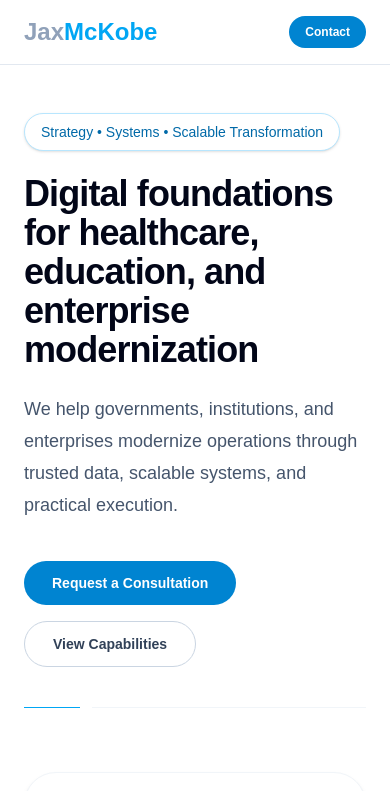
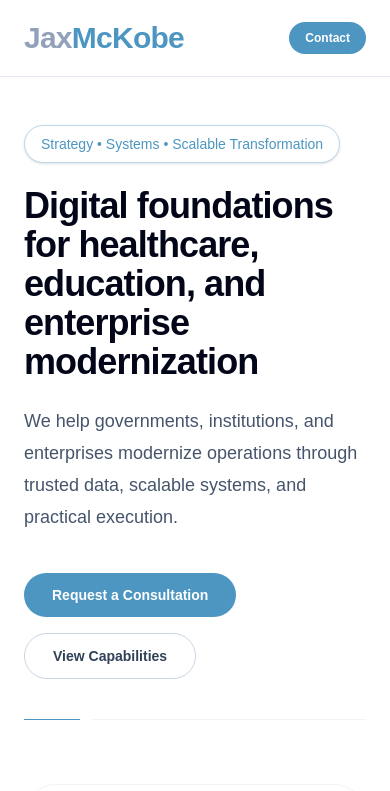
Before and after one commit to playswithguru/jaxmckobe, a Next.js app: page / in a window 390 px wide. Shown: the top 791 px of the page. Built offline with nearby package versions, Linux system fonts and the light colour scheme.

Commit message:
Fix mobile navbar CTA and UI improvements

```diff
--- a/app/page.tsx
+++ b/app/page.tsx
@@ -132,57 +132,61 @@ export default function HomePage() {
   return (
     <div className="min-h-screen bg-white text-slate-900">
       <header className="w-full border-b border-slate-200 bg-white">
-      <div className="mx-auto flex max-w-7xl items-center justify-between px-6 py-4">
+        <div className="mx-auto flex max-w-7xl items-center justify-between px-6 py-5">
+          <a href="#" className="shrink-0 leading-none">
+            <div className="text-3xl font-semibold tracking-tight md:text-4xl">
+              <span className="text-slate-400">Jax</span>
+              <span className="text-[#4C96C1]">McKobe</span>
+            </div>
+          </a>
 
-        {/* LOGO */}
-        <div className="text-2xl font-semibold text-slate-900">
-          <span className="text-slate-400">Jax</span>
-          <span className="text-sky-500">McKobe</span>
-        </div>
-
-        {/* NAV LINKS (hidden on mobile) */}
-        <nav className="hidden md:flex items-center gap-8 text-sm font-medium text-slate-600">
-          <a href="#capabilities" className="hover:text-slate-900">Capabilities</a>
-          <a href="#focus" className="hover:text-slate-900">Focus Areas</a>
-          <a href="#about" className="hover:text-slate-900">About</a>
-          <a href="#leadership" className="hover:text-slate-900">Leadership</a>
-          <a href="#contact" className="hover:text-slate-900">Contact</a>
+          <nav className="hidden items-center gap-8 text-sm font-medium text-slate-600 md:flex">
+            <a href="#capabilities" className="hover:text-slate-900">
+              Capabilities
+            </a>
+            <a href="#focus-areas" className="hover:text-slate-900">
+              Focus Areas
+            </a>
+            <a href="#about" className="hover:text-slate-900">
+              About
+            </a>
+            <a href="#leadership" className="hover:text-slate-900">
+              Leadership
+            </a>
+            <a href="#contact" className="hover:text-slate-900">
+              Contact
+            </a>
           </nav>
 
-        {/* CTA BUTTON */}
           <div>
-          {/* MOBILE: SMALL BUTTON */}
             <a
               href="#contact"
-            className="inline-flex md:hidden rounded-full bg-sky-600 px-4 py-2 text-xs font-semibold text-white"
+              className="inline-flex rounded-full bg-[#4C96C1] px-4 py-2 text-xs font-semibold text-white md:hidden"
             >
               Contact
             </a>
 
-          {/* DESKTOP: FULL BUTTON */}
             <a
               href="#contact"
-            className="hidden md:inline-flex rounded-full bg-sky-600 px-6 py-3 text-sm font-semibold text-white shadow-sm transition hover:bg-sky-700"
+              className="hidden rounded-full bg-[#4C96C1] px-6 py-3 text-sm font-semibold text-white shadow-sm transition hover:bg-[#4C96C1] md:inline-flex"
             >
               Request Consultation
             </a>
           </div>
-
         </div>
       </header>
 
       <section className="relative bg-white">
-        <div className="absolute inset-0 -z-10 bg-[radial-gradient(circle_at_top,rgba(14,165,233,0.08),transparent_50%)]" />
+        <div className="absolute inset-0 -z-10 bg-[radial-gradient(circle_at_top,rgba(95,168,211,0.10),transparent_50%)]" />
 
         <div className="mx-auto grid max-w-7xl grid-cols-1 gap-16 px-6 py-12 md:py-16 lg:grid-cols-2">
           <div>
-            <div className="mb-6 inline-flex w-fit rounded-full border border-sky-200 bg-white px-4 py-2 text-sm font-medium text-sky-700 shadow-sm">
+            <div className="mb-6 inline-flex w-fit rounded-full border border-[#B9D9EC] bg-white px-4 py-2 text-sm font-medium text-[#4C96C1] shadow-sm">
               Strategy • Systems • Scalable Transformation
             </div>
 
-            <h1 className="max-w-2xl text-4xl md:text-5xl lg:text-6xl font-semibold tracking-tight leading-[1.08] text-slate-950">
-              Digital foundations for healthcare,
-              education, and enterprise modernization
+            <h1 className="max-w-2xl text-4xl font-semibold leading-[1.08] tracking-tight text-slate-950 md:text-5xl lg:text-6xl">
+              Digital foundations for healthcare, education, and enterprise modernization
             </h1>
 
             <p className="mt-6 max-w-xl text-lg leading-8 text-slate-600">
@@ -192,7 +196,7 @@ export default function HomePage() {
             <div className="mt-10 flex flex-wrap gap-4">
               <a
                 href="#contact"
-                className="rounded-full bg-sky-600 px-7 py-3 text-sm font-semibold text-white transition hover:bg-sky-700"
+                className="rounded-full bg-[#4C96C1] px-7 py-3 text-sm font-semibold text-white transition hover:bg-[#4C96C1]"
               >
                 Request a Consultation
               </a>
@@ -203,8 +207,9 @@ export default function HomePage() {
                 View Capabilities
               </a>
             </div>
-            <div className="mt-10 flex items-center max-w-xl">
-            <div className="h-px w-14 bg-sky-500" />
+
+            <div className="mt-10 flex max-w-xl items-center">
+              <div className="h-px w-14 bg-[#4C96C1]" />
               <div className="ml-3 h-px flex-1 bg-slate-100" />
             </div>
           </div>
@@ -222,7 +227,7 @@ export default function HomePage() {
                 </div>
 
                 <div className="rounded-2xl bg-blue-50 p-5">
-                  <p className="text-xs font-semibold uppercase tracking-wide text-blue-700">
+                  <p className="text-xs font-semibold uppercase tracking-wide text-[#3F8FC0]">
                     Education
                   </p>
                   <p className="mt-1 text-sm leading-7 text-slate-700">
@@ -244,7 +249,7 @@ export default function HomePage() {
         </div>
       </section>
 
-      <section className="mx-auto max-w-7xl px-6 pt-10 pb-20">
+      <section className="mx-auto max-w-7xl px-6 pb-20 pt-10">
         <div className="max-w-3xl">
           <p className="text-sm font-semibold uppercase tracking-[0.2em] text-slate-500">
             Selected Experience
@@ -258,7 +263,6 @@ export default function HomePage() {
         </div>
 
         <div className="mt-6 grid gap-6 md:grid-cols-3">
-
           <div className="rounded-3xl border border-slate-200 bg-white p-6 shadow-sm">
             <h3 className="text-lg font-semibold text-slate-950">AO Smith</h3>
             <p className="mt-3 text-sm leading-7 text-slate-600">
@@ -288,7 +292,6 @@ export default function HomePage() {
               → Increased data accuracy and reduced duplication across enterprise systems
             </p>
           </div>
-
         </div>
 
         <p className="mt-8 text-xs text-slate-400">
@@ -333,7 +336,7 @@ export default function HomePage() {
 
       <section id="capabilities" className="mx-auto max-w-7xl px-6 py-20">
         <div className="max-w-3xl">
-          <p className="text-sm font-semibold uppercase tracking-[0.2em] text-sky-700">
+          <p className="text-sm font-semibold uppercase tracking-[0.2em] text-[#4C96C1]">
             What We Do
           </p>
           <h2 className="mt-3 text-4xl font-semibold tracking-tight text-slate-950 md:text-5xl">
@@ -351,13 +354,13 @@ export default function HomePage() {
           {services.map((service) => (
             <div
               key={service.title}
-              className="rounded-3xl bg-white p-6 shadow-sm border border-slate-100"
+              className="rounded-3xl border border-slate-100 bg-white p-6 shadow-sm"
             >
               <h3 className="text-xl font-semibold">{service.title}</h3>
               <ul className="mt-5 space-y-3 text-sm leading-6 text-slate-600">
                 {service.points.map((point) => (
                   <li key={point} className="flex gap-3">
-                    <span className="mt-2 h-2 w-2 rounded-full bg-sky-600" />
+                    <span className="mt-2 h-2 w-2 rounded-full bg-[#4C96C1]" />
                     <span>{point}</span>
                   </li>
                 ))}
@@ -386,7 +389,7 @@ export default function HomePage() {
             {insights.map((insight) => (
               <div
                 key={insight.title}
-                className="group cursor-pointer rounded-3xl bg-white p-8 border border-slate-100 shadow-sm transition hover:shadow-md"
+                className="group cursor-pointer rounded-3xl border border-slate-100 bg-white p-8 shadow-sm transition hover:shadow-md"
               >
                 <p className="text-xs font-semibold uppercase tracking-[0.18em] text-slate-500">
                   {insight.tag}
@@ -449,7 +452,7 @@ export default function HomePage() {
 
       <section className="mx-auto max-w-7xl px-6 py-20">
         <div className="max-w-3xl">
-          <p className="text-sm font-semibold uppercase tracking-[0.2em] text-sky-700">
+          <p className="text-sm font-semibold uppercase tracking-[0.2em] text-[#4C96C1]">
             How We Work
           </p>
           <h2 className="mt-3 text-4xl font-semibold tracking-tight text-slate-950 md:text-5xl">
@@ -467,7 +470,7 @@ export default function HomePage() {
               key={step.title}
               className="rounded-3xl bg-white p-6 shadow-lg shadow-slate-200/40"
             >
-              <div className="flex h-10 w-10 items-center justify-center rounded-full bg-sky-100 text-sm font-semibold text-sky-700">
+              <div className="flex h-10 w-10 items-center justify-center rounded-full bg-[#EAF4FA] text-sm font-semibold text-[#4C96C1]">
                 {index + 1}
               </div>
               <h3 className="mt-5 text-xl font-semibold">{step.title}</h3>
@@ -481,7 +484,7 @@ export default function HomePage() {
         <div className="mx-auto max-w-7xl px-6">
           <div className="grid gap-10 md:grid-cols-2">
             <div>
-              <p className="text-sm font-semibold uppercase tracking-[0.2em] text-sky-300">
+              <p className="text-sm font-semibold uppercase tracking-[0.2em] text-[#9FD0EA]">
                 Why JaxMcKobe
               </p>
               <h2 className="mt-3 text-3xl font-semibold tracking-tight md:text-4xl">
@@ -520,7 +523,7 @@ export default function HomePage() {
       <section id="about" className="mx-auto max-w-7xl px-6 py-20">
         <div className="grid gap-10 lg:grid-cols-[0.9fr_1.1fr]">
           <div className="rounded-[2rem] border border-slate-200 bg-white p-8 shadow-sm">
-            <p className="text-sm font-semibold uppercase tracking-[0.22em] text-sky-700">
+            <p className="text-sm font-semibold uppercase tracking-[0.22em] text-[#4C96C1]">
               About JaxMcKobe
             </p>
 
@@ -609,7 +612,7 @@ export default function HomePage() {
         <div className="mx-auto max-w-7xl px-6">
           <div className="grid gap-10 md:grid-cols-2">
             <div className="rounded-3xl border border-slate-200 bg-white p-8 shadow-sm">
-              <p className="text-sm font-semibold uppercase tracking-[0.2em] text-sky-700">
+              <p className="text-sm font-semibold uppercase tracking-[0.2em] text-[#4C96C1]">
                 Who We Serve
               </p>
               <h2 className="mt-3 text-3xl font-semibold tracking-tight">
@@ -618,7 +621,7 @@ export default function HomePage() {
               <ul className="mt-6 space-y-4 text-base leading-7 text-slate-600">
                 {whoWeServe.map((item) => (
                   <li key={item} className="flex gap-3">
-                    <span className="mt-2 h-2.5 w-2.5 rounded-full bg-sky-600" />
+                    <span className="mt-2 h-2.5 w-2.5 rounded-full bg-[#4C96C1]" />
                     <span>{item}</span>
                   </li>
                 ))}
@@ -647,7 +650,7 @@ export default function HomePage() {
       </section>
 
       <section className="mx-auto max-w-7xl px-6 py-20">
-        <div className="rounded-[2rem] bg-gradient-to-r from-sky-600 to-emerald-600 px-8 py-12 text-white md:px-12">
+        <div className="rounded-[2rem] bg-gradient-to-r from-[#4C96C1] to-emerald-600 px-8 py-12 text-white md:px-12">
           <p className="text-sm font-semibold uppercase tracking-[0.2em] text-white/80">
             Define the Right Foundation for Your Organization
           </p>
@@ -676,7 +679,7 @@ export default function HomePage() {
       <section id="contact" className="border-t border-slate-200 bg-slate-50">
         <div className="mx-auto grid max-w-7xl gap-10 px-6 py-20 md:grid-cols-2">
           <div>
-            <p className="text-sm font-semibold uppercase tracking-[0.2em] text-sky-700">
+            <p className="text-sm font-semibold uppercase tracking-[0.2em] text-[#4C96C1]">
               Contact
             </p>
             <h2 className="mt-3 text-3xl font-semibold tracking-tight md:text-4xl">
@@ -709,7 +712,7 @@ export default function HomePage() {
                 <input
                   type="text"
                   placeholder="Your name"
-                  className="w-full rounded-2xl border border-slate-300 px-4 py-3 outline-none transition focus:border-sky-500"
+                  className="w-full rounded-2xl border border-slate-300 px-4 py-3 outline-none transition focus:border-[#4C96C1]"
                 />
               </div>
 
@@ -720,7 +723,7 @@ export default function HomePage() {
                 <input
                   type="email"
                   placeholder="you@example.com"
-                  className="w-full rounded-2xl border border-slate-300 px-4 py-3 outline-none transition focus:border-sky-500"
+                  className="w-full rounded-2xl border border-slate-300 px-4 py-3 outline-none transition focus:border-[#4C96C1]"
                 />
               </div>
 
@@ -731,7 +734,7 @@ export default function HomePage() {
                 <input
                   type="text"
                   placeholder="Organization name"
-                  className="w-full rounded-2xl border border-slate-300 px-4 py-3 outline-none transition focus:border-sky-500"
+                  className="w-full rounded-2xl border border-slate-300 px-4 py-3 outline-none transition focus:border-[#4C96C1]"
                 />
               </div>
 
@@ -742,7 +745,7 @@ export default function HomePage() {
                 <textarea
                   rows={5}
                   placeholder="Tell us about your needs"
-                  className="w-full rounded-2xl border border-slate-300 px-4 py-3 outline-none transition focus:border-sky-500"
+                  className="w-full rounded-2xl border border-slate-300 px-4 py-3 outline-none transition focus:border-[#4C96C1]"
                 />
               </div>
 
```
Also changed, not shown: tailwind.config.ts (+7 -1 lines), public/logo.png, public/logo_.png (deleted). Lines whose indentation alone changed are shown as unchanged.
